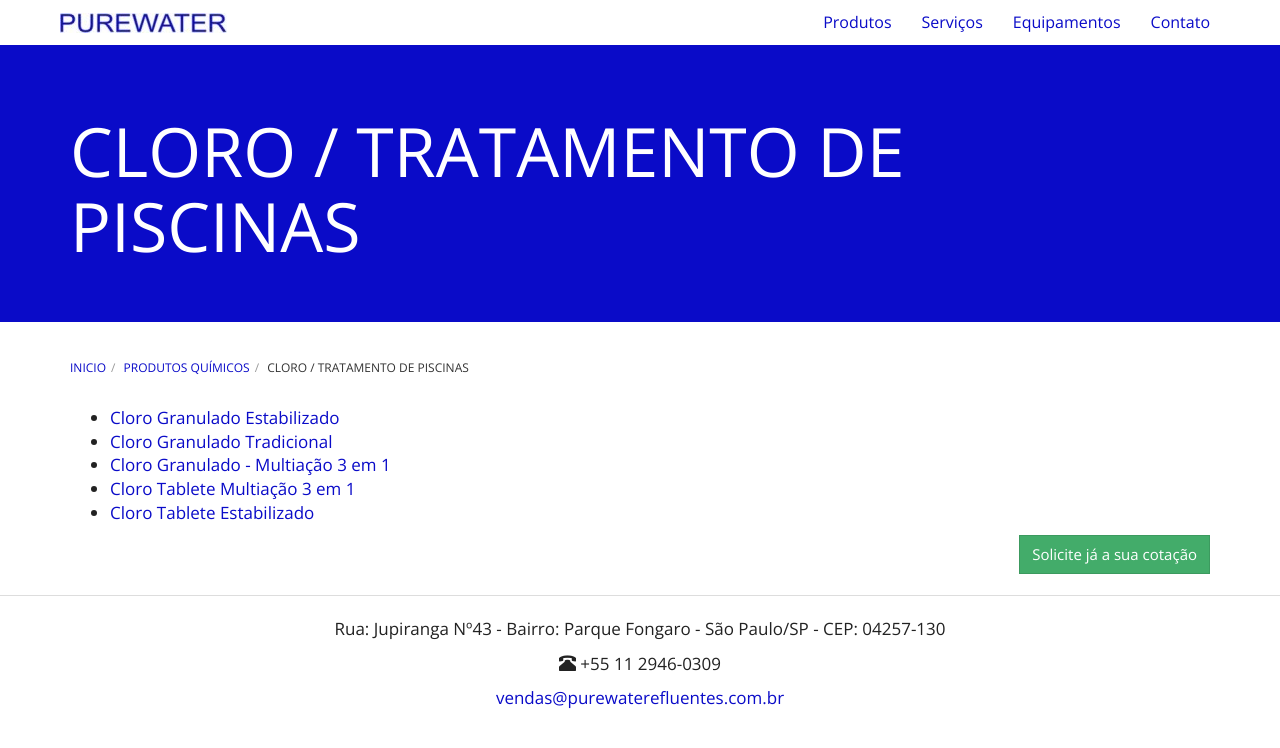
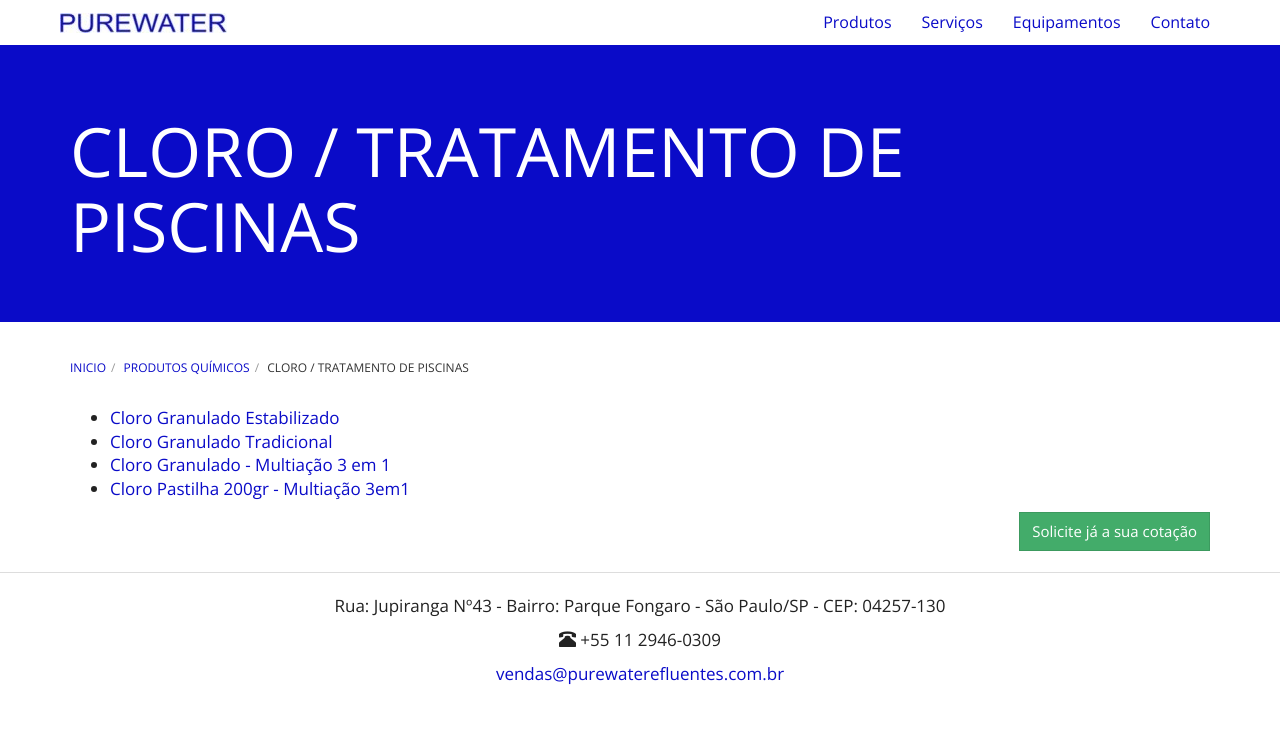
Before and after one commit to purewaterefluentes/purewaterefluentes.github.io, a Jekyll site: the page built from produtos/cloro-para-piscina.md, in a window 1280 px wide. Shown: the top 748 px of the page. Built offline with Jekyll 4.4.1, drawn with Linux system fonts in a browser that asks for light colours; nearby versions of some CDN libraries; library files that are not in the unit come from our copies.

Commit message:
Update cloro-para-piscina.md

```diff
--- a/produtos/cloro-para-piscina.md
+++ b/produtos/cloro-para-piscina.md
@@ -8,5 +8,4 @@ robots: follow
 - [Cloro Granulado Estabilizado](cloro-granulado-estabilizado.html)
 - [Cloro Granulado Tradicional](cloro-granulado-tradicional.html)
 - [Cloro Granulado - Multiação 3 em 1](cloro-granulado-multiacao.html)
-- [Cloro Tablete Multiação 3 em 1](cloro-tablete-multiacao.html)
-- [Cloro Tablete Estabilizado](cloro-tablete-estabilizado.html)
+- [Cloro Pastilha 200gr - Multiação 3em1](cloro-pastilha-tablete-piscina.html)
```
